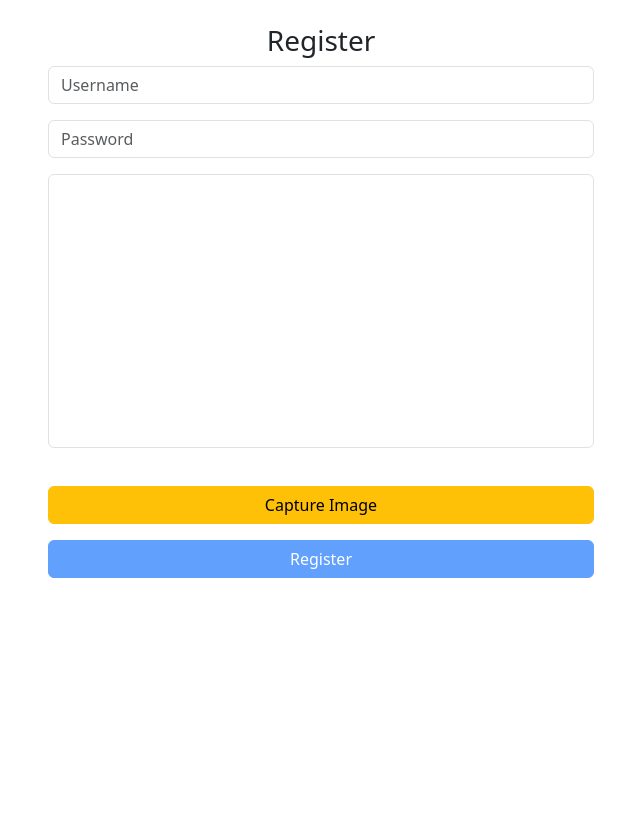
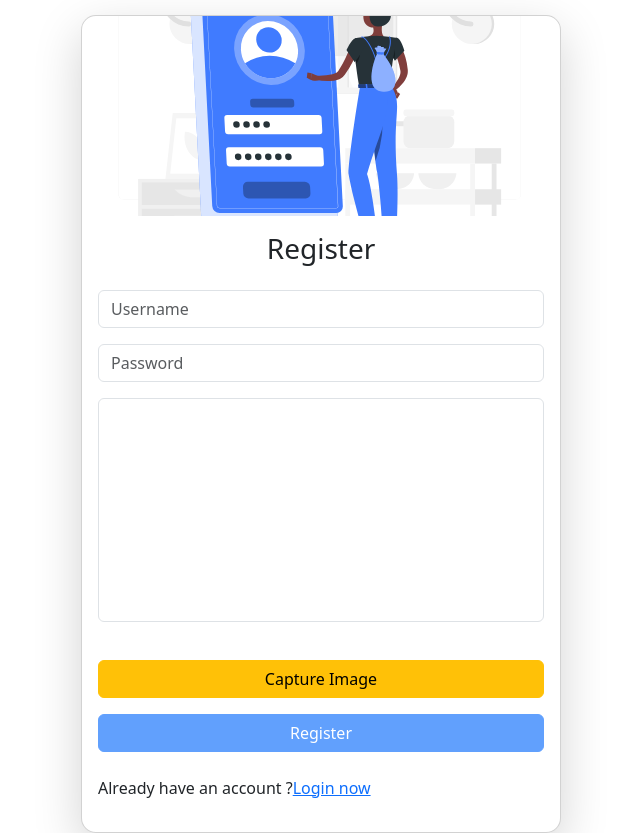
Before and after one commit to Fotsingboris/attendace_system, a Django app: page /register/ in a window 1280 px wide. Shown: the part 56-889 px from the top of the page, without its empty margins (319-959 px from the left). Before the commit the page ends 634 px from the top, so only its background shows below. Run offline with Django 3.2, Linux system fonts and the light colour scheme; some libraries are stand-ins or nearby versions.

Commit message:
modified the login and register

```diff
--- a/attendance/templates/attendance/base.html
+++ b/attendance/templates/attendance/base.html
@@ -34,18 +34,21 @@
     </nav>
 
     <!-- Flash Messages -->
-    <div class="container mt-3">
+    {% comment %} <div class="container mt-3">
         {% if messages %}
             {% for message in messages %}
                 <div class="alert alert-{{ message.tags }}">{{ message }}</div>
             {% endfor %}
         {% endif %}
-    </div>
+    </div> {% endcomment %}
 
     <!-- Main Content -->
     <div class="container mt-4">
+        {% include 'attendance/messages.html' %}
+
         {% block content %}{% endblock %}
     </div>
+    <script src="https://cdn.jsdelivr.net/npm/sweetalert2@11"></script>
 
 </body>
 </html>
--- /dev/null
+++ b/attendance/templates/attendance/messages.html
@@ -0,0 +1,32 @@
+{% load static %}
+{% load i18n %}
+
+<div class="row">
+    {% if messages %}
+    <script>
+        document.addEventListener("DOMContentLoaded", function () {
+            {% for message in messages %}
+                let icon = '';
+                {% if message.tags == 'alert-debug' %}
+                    icon = 'info';
+                {% elif message.tags == 'alert-info' %}
+                    icon = 'info';
+                {% elif message.tags == 'alert-success' %}
+                    icon = 'success';
+                {% elif message.tags == 'alert-warning' %}
+                    icon = 'warning';
+                {% elif message.tags == 'alert-error' %}
+                    icon = 'error';
+                {% endif %}
+
+                Swal.fire({
+                    title: '{% if message.tags == "alert-success" %}Success!{% elif message.tags == "alert-error" %}Error!{% elif message.tags == "alert-info" %}Info{% elif message.tags == "alert-warning" %}Warning!{% else %}Alert{% endif %}',
+                    text: "{{ message|escapejs }}",
+                    icon: icon,
+                    confirmButtonText: 'OK'
+                });
+            {% endfor %}
+        });
+    </script>
+    {% endif %}
+</div>
--- a/attendance/templates/attendance/register.html
+++ b/attendance/templates/attendance/register.html
@@ -1,11 +1,15 @@
+
 {% extends 'attendance/base.html' %}
+{% load static %}
 
 {% block title %}Register{% endblock %}
 
 {% block content %}
-<div class="row justify-content-center">
-    <div class="col-md-6">
-        <h3 class="text-center">Register</h3>
+<div class="d-flex justify-content-center align-items-center vh-100">
+    <div class="card shadow-lg" style="width: 30rem; border-radius: 15px;">
+        <img src="{% static 'image/register.svg' %}" class="card-img-top" alt="Register Image" style="border-top-left-radius: 15px; border-top-right-radius: 15px; height: 200px; object-fit: cover;">
+        <div class="card-body">
+            <h3 class="text-center mb-4">Register</h3>
             <form method="post">
                 {% csrf_token %}
                 <div class="mb-3">
@@ -25,7 +29,10 @@
 
                 <!-- Register Button (Disabled until an image is captured) -->
                 <button type="submit" class="btn btn-primary w-100 mt-3" id="registerBtn" disabled>Register</button>
+                <p class="mt-4"> Already have an account ?<a href="{% url 'login' %}">Login now</a></p>
+
             </form>
+        </div>
     </div>
 </div>
 
--- a/attendance/urls.py
+++ b/attendance/urls.py
@@ -3,10 +3,10 @@ from .views import *
 
 urlpatterns = [
     path("register/", register, name="register"),
-    path("login/", user_login, name="login"),
+    path("", user_login, name="login"),
     path("dashboard/", dashboard, name="dashboard"),
     path("mark_attendance/", mark_attendance, name="mark_attendance"),
     path("logout/", user_logout, name="logout"),
-        path('admin-dashboard/', admin_dashboard, name="admin_dashboard"),
+    path('admin-dashboard/', admin_dashboard, name="admin_dashboard"),
 
 ]
```
Also changed, not shown: attendance/templates/attendance/login.html (+9 -3 lines), attendance/utils.py (+14 -3 lines), facial_attendance/settings.py (+21 -1 lines), static/image/login.svg (added), static/image/register.svg (added). Lines whose indentation alone changed are shown as unchanged.
